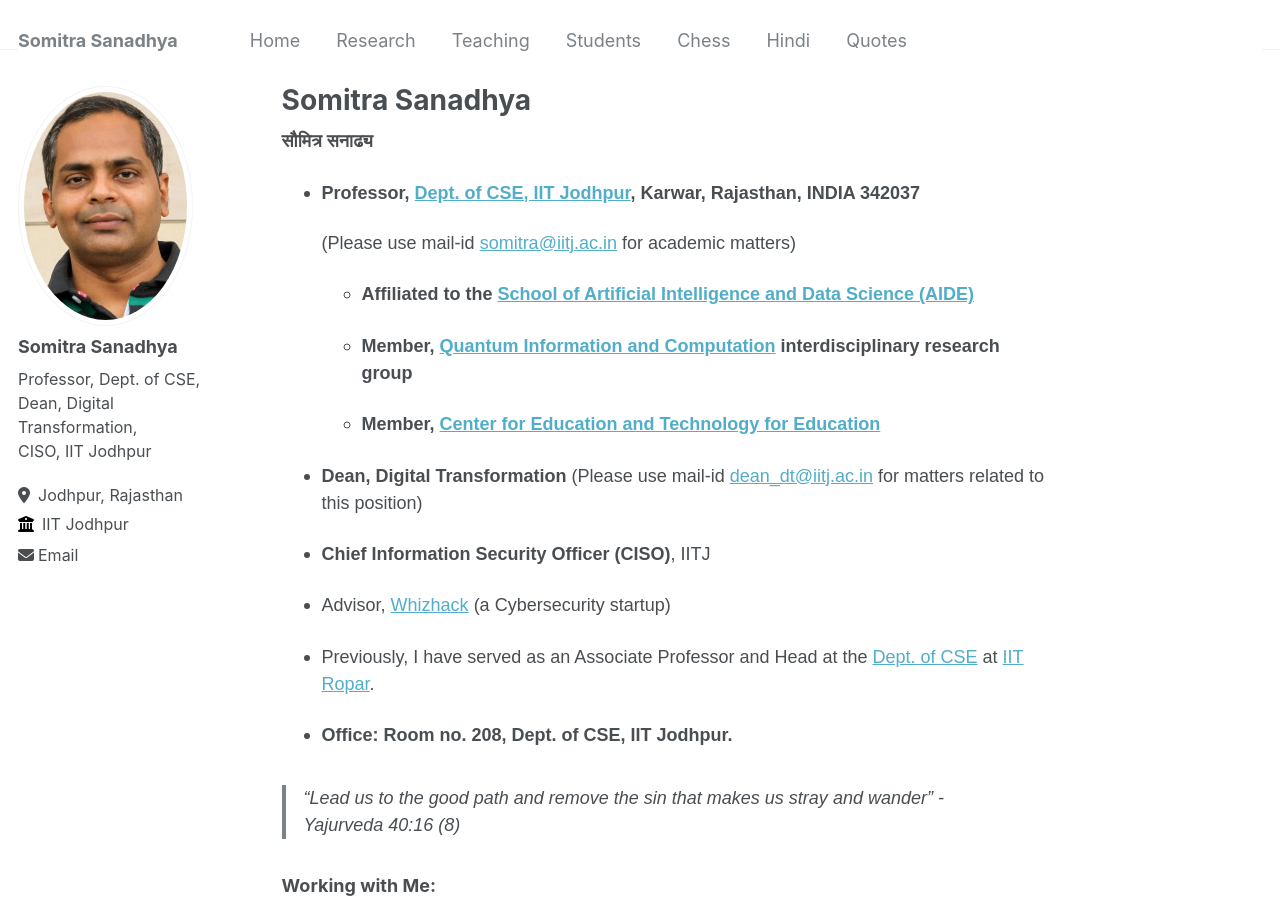
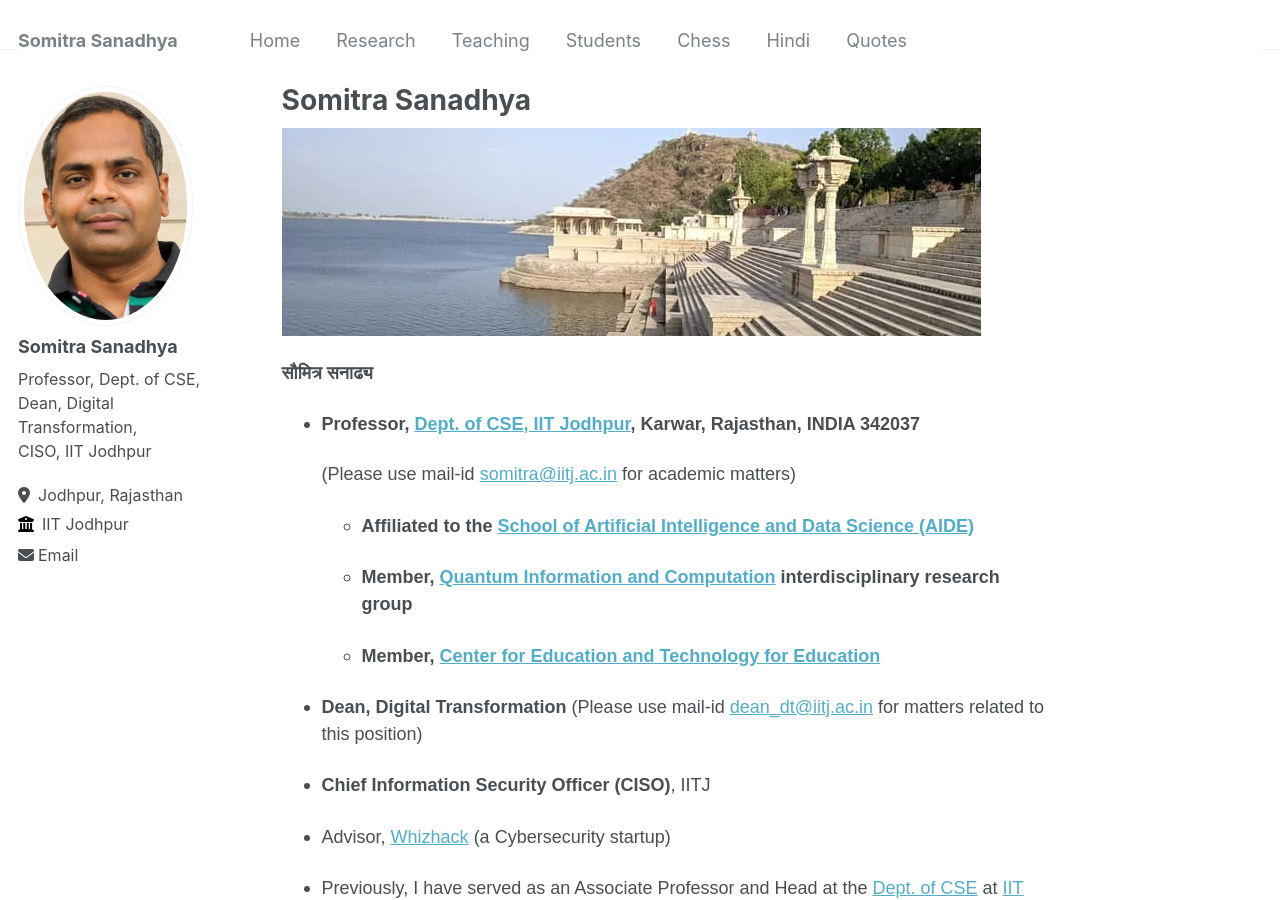
Before and after one commit to somitra-sanadhya/somitra-sanadhya.github.io, a Jekyll site: the page built from _pages/about.md, in a window 1280 px wide and 900 px high. Built offline with Jekyll 4.4.1, drawn with Linux system fonts in a browser that asks for light colours.

Commit message:
Lake Image Added

```diff
--- a/_pages/about.md
+++ b/_pages/about.md
@@ -6,6 +6,7 @@ redirect_from:
   - /about/
   - /about.html
 ---
+![](/images/lake.png)
 
   **सौमित्र सनाढ्य**
 
```
Also changed, not shown: images/lake.png (added).
